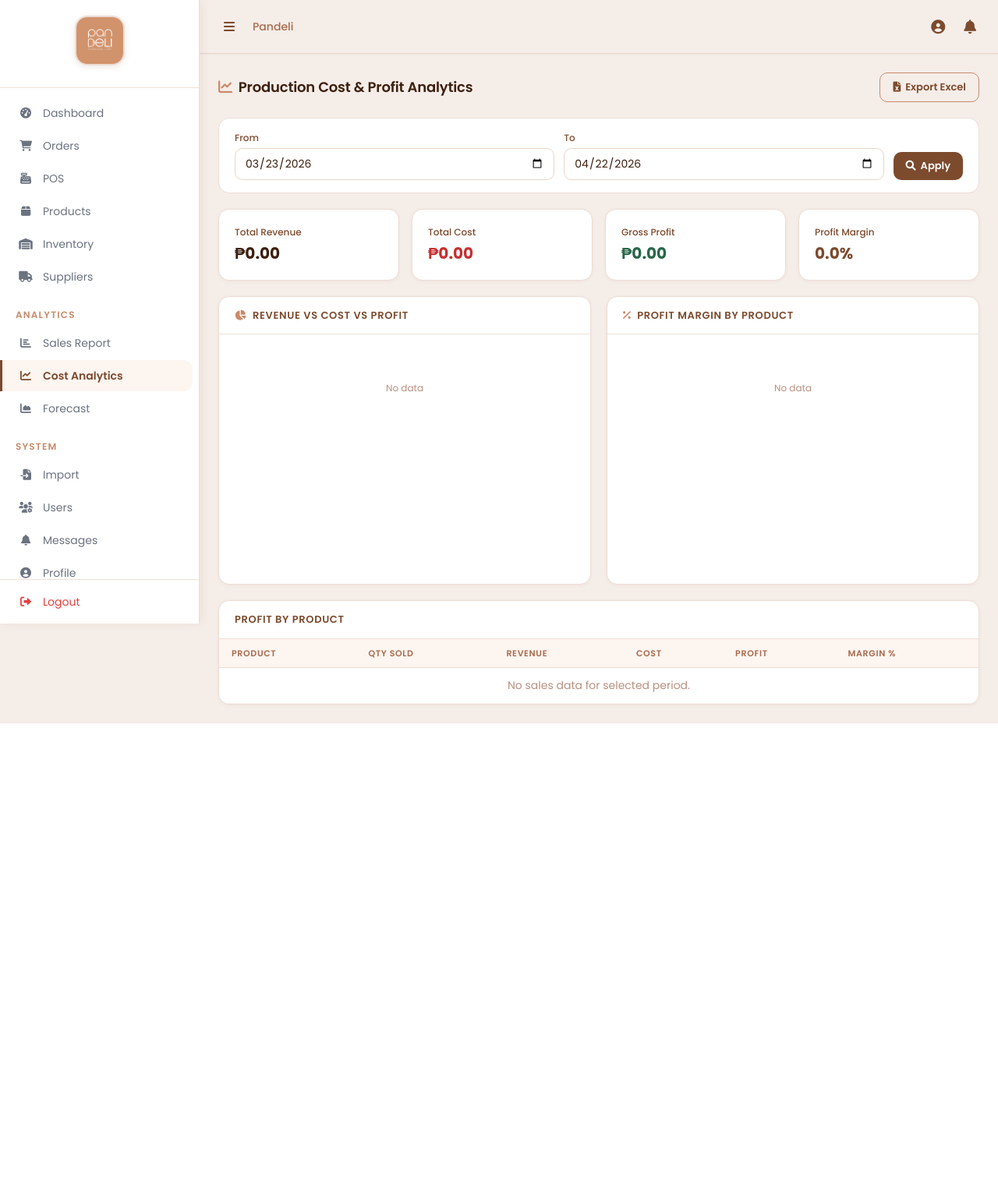
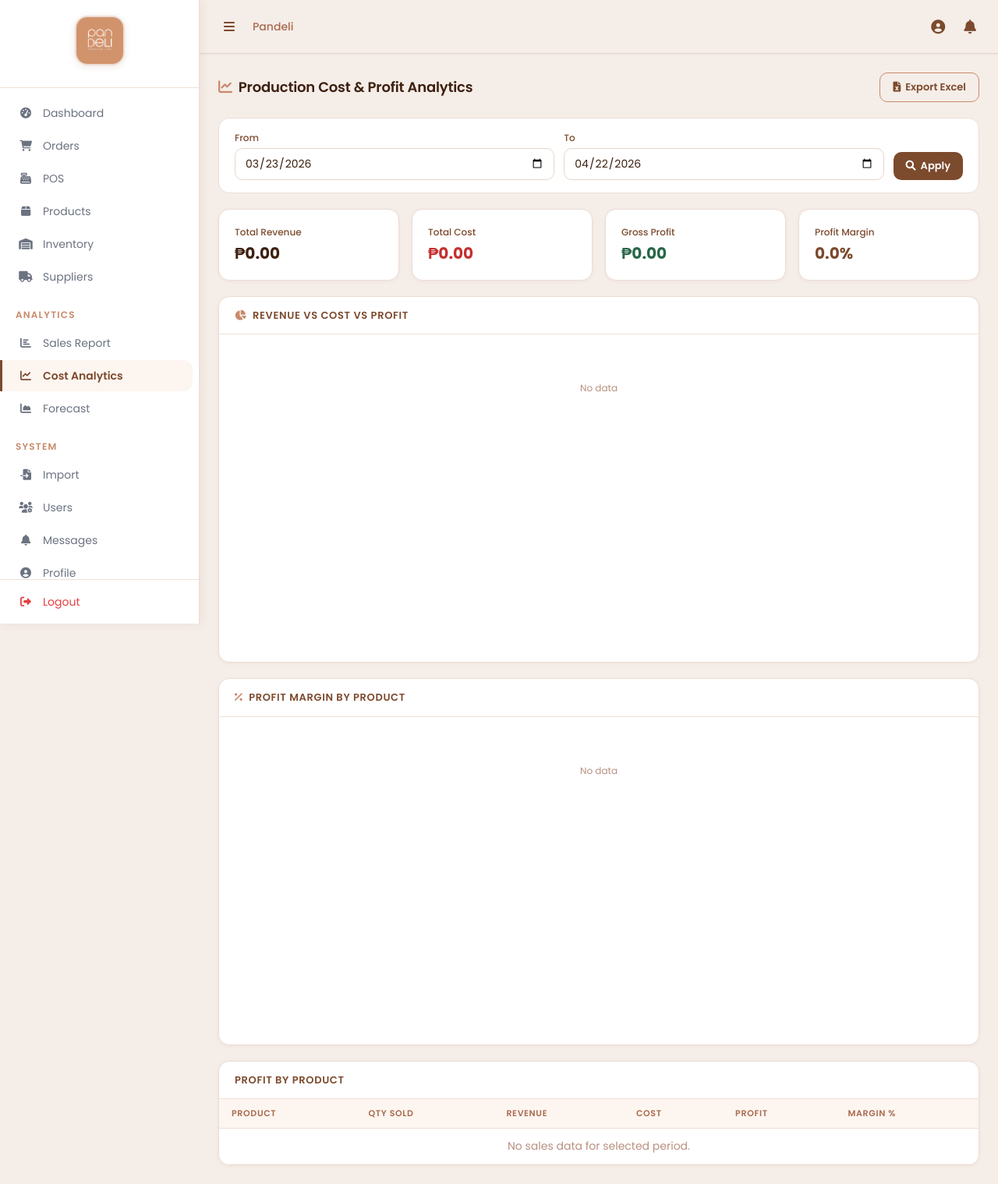
Before and after one commit to Chelsey1234/pandeli-system, a Django app: page /sales/analytics/ in a window 1280 px wide. Shown: the whole page at 78% size. Before the commit the page ends 928 px from the top, so only its background shows below. Run offline with Django 5.2, Linux system fonts and the light colour scheme; the visitor is signed in with stand-in values (Sample User, id 1); data that the repository does not hold is empty; parts of the project's set-up code (start-up, migrations or seed data) failed here and were passed over; some libraries are stand-ins or nearby versions.

Commit message:
Cost analytics: stack charts full-width vertically with 380px height

```diff
--- a/templates/core/production_analytics.html
+++ b/templates/core/production_analytics.html
@@ -45,18 +45,18 @@
     </div>
 </div>
 
-<div class="grid grid-cols-1 lg:grid-cols-2 gap-5 mb-5">
+<div class="space-y-5 mb-5">
     <div class="card overflow-hidden">
         <div class="card-header">
             <span class="card-title"><i class="fas fa-chart-pie mr-1" style="color:#C98A6B;"></i> Revenue vs Cost vs Profit</span>
         </div>
-        <div class="card-body"><div style="position:relative;min-height:280px;"><canvas id="revCostChart"></canvas></div></div>
+        <div class="card-body"><div style="position:relative;height:380px;max-width:480px;margin:0 auto;"><canvas id="revCostChart"></canvas></div></div>
     </div>
     <div class="card overflow-hidden">
         <div class="card-header">
             <span class="card-title"><i class="fas fa-percent mr-1" style="color:#C98A6B;"></i> Profit Margin by Product</span>
         </div>
-        <div class="card-body"><div style="position:relative;min-height:280px;"><canvas id="marginChart"></canvas></div></div>
+        <div class="card-body"><div style="position:relative;height:380px;"><canvas id="marginChart"></canvas></div></div>
     </div>
 </div>
 
```
